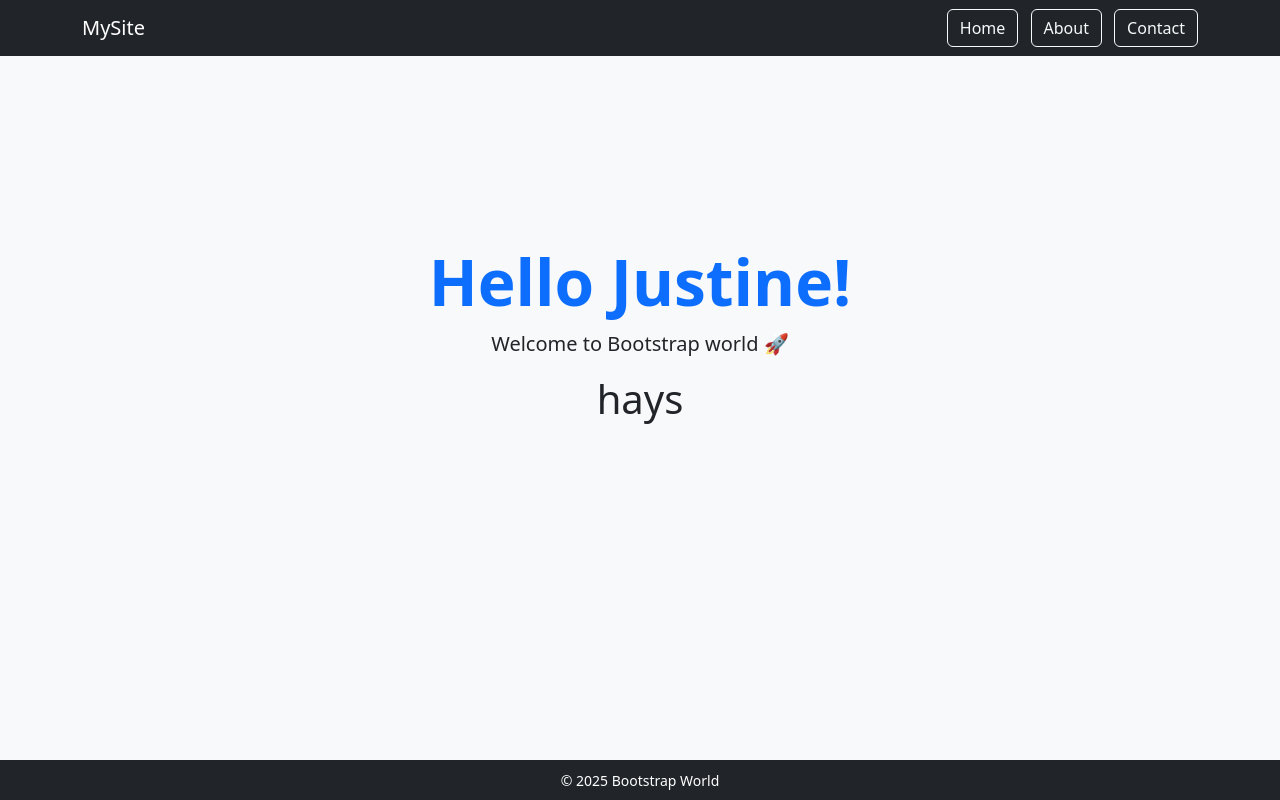
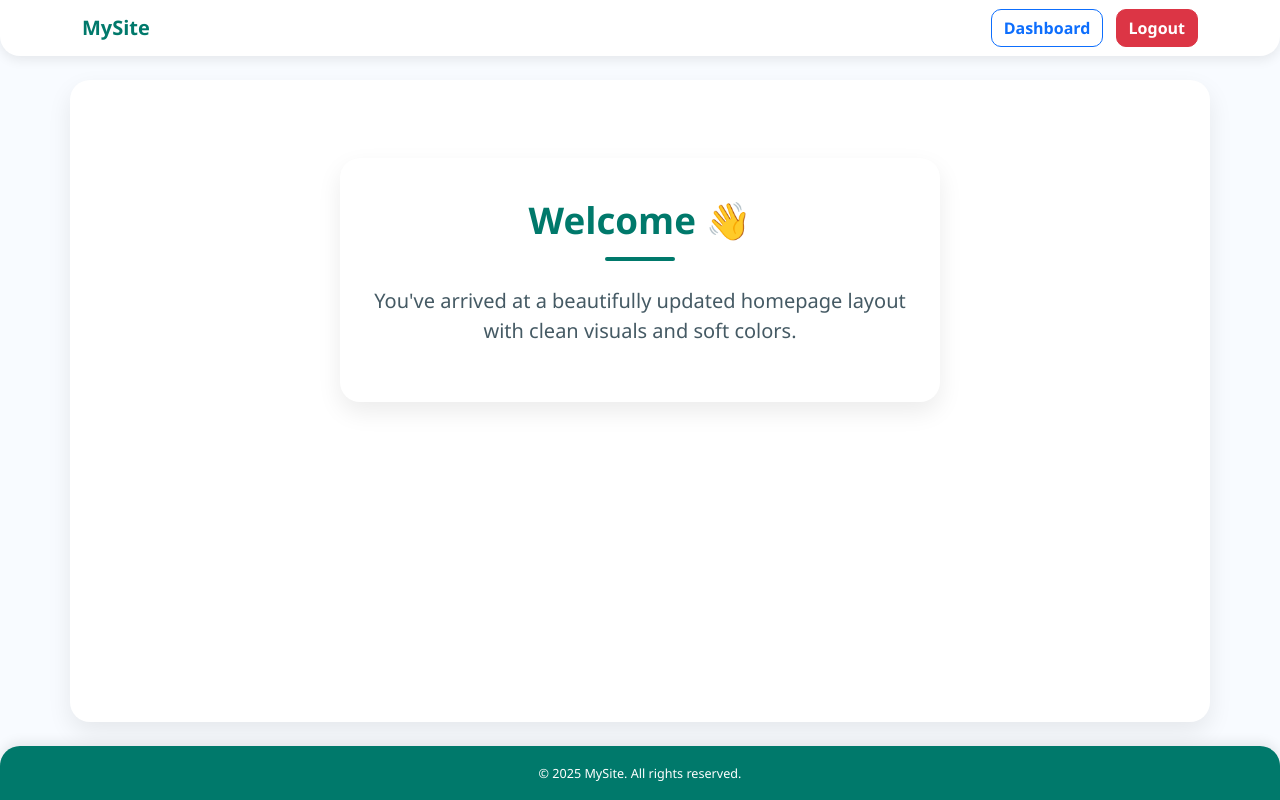
Before and after one commit to dfwFau/WebSystem-ITE311, a CodeIgniter 4 app: the page made by app/Views/index.php in a window 1280 px wide. Run offline with PHP 8.4 and a stand-in for CodeIgniter, Linux system fonts and the light colour scheme; the template is opened without the code that fills it, so the values that code supplies are empty; some libraries are stand-ins or nearby versions.

Commit message:
change the design of my template

```diff
--- a/app/Views/index.php
+++ b/app/Views/index.php
@@ -1,37 +1,69 @@
-<!DOCTYPE html>
-<html lang="en">
-<head>
-  <meta charset="UTF-8">
-  <meta name="viewport" content="width=device-width, initial-scale=1">
-  <title>Homepage</title>
-  <link href="https://cdn.jsdelivr.net/npm/bootstrap@5.3.2/dist/css/bootstrap.min.css" rel="stylesheet">
-</head>
-<body class="d-flex flex-column min-vh-100 bg-light">
+<?= $this->extend('template') ?>
 
-  <!-- Navbar -->
-  <nav class="navbar navbar-expand-lg navbar-dark bg-dark">
-    <div class="container">
-      <a class="navbar-brand" href="<?= base_url('/') ?>">MySite</a>
-      <div>
-        <a class="btn btn-outline-light me-2" href="<?= base_url('/') ?>">Home</a>
-        <a class="btn btn-outline-light me-2" href="<?= base_url('/about') ?>">About</a>
-        <a class="btn btn-outline-light" href="<?= base_url('/contact') ?>">Contact</a>
-      </div>
+<?= $this->section('title') ?>Home<?= $this->endSection() ?>
+
+<?= $this->section('content') ?>
+<style>
+    body {
+        background: #f8fbff; /* light blue-white background */
+        font-family: 'Segoe UI', Tahoma, Geneva, Verdana, sans-serif;
+    }
+
+    .homepage-card {
+        background: #ffffff;
+        border-radius: 20px;
+        padding: 40px 30px;
+        max-width: 600px;
+        margin: 0 auto; /* keeps it centered */
+        box-shadow: 0 10px 25px rgba(0, 0, 0, 0.08);
+        transition: transform 0.3s ease, box-shadow 0.3s ease;
+        text-align: center;
+    }
+
+    .homepage-card:hover {
+        transform: translateY(-6px);
+        box-shadow: 0 16px 35px rgba(0, 0, 0, 0.12);
+    }
+
+    h1 {
+        color: #00796b; /* deep teal */
+        font-weight: 700;
+        font-size: 2.3rem;
+    }
+
+    p {
+        color: #455a64; /* dark gray-blue */
+        font-size: 1.1rem;
+    }
+
+    .divider {
+        width: 70px;
+        height: 4px;
+        background: #00796b;
+        margin: 15px auto 25px auto;
+        border-radius: 3px;
+    }
+
+    @media (max-width: 768px) {
+        .homepage-card {
+            padding: 30px 20px;
+        }
+
+        h1 {
+            font-size: 2rem;
+        }
+
+        p {
+            font-size: 1rem;
+        }
+    }
+</style>
+
+<div class="container py-5">
+    <div class="homepage-card">
+        <h1>Welcome 👋</h1>
+        <div class="divider"></div>
+        <p class="lead">You've arrived at a beautifully updated homepage layout with clean visuals and soft colors.</p>
     </div>
-  </nav>
-
-  <!-- Centered Content -->
-  <div class="container text-center my-auto py-5">
-    <h1 class="display-3 fw-bold text-primary">Hello Justine!</h1>
-    <p class="lead">Welcome to Bootstrap world 🚀</p>
-    <h1>hays</h1>
-  </div>
-
-  <!-- Footer -->
-  <footer class="bg-dark text-white text-center py-2 mt-auto">
-    <small>&copy; 2025 Bootstrap World</small>
-  </footer>
-
-  <script src="https://cdn.jsdelivr.net/npm/bootstrap@5.3.2/dist/js/bootstrap.bundle.min.js"></script>
-</body>
-</html>
+</div>
+<?= $this->endSection() ?>
--- a/app/Views/template.php
+++ b/app/Views/template.php
@@ -3,38 +3,99 @@
 <head>
   <meta charset="UTF-8">
   <meta name="viewport" content="width=device-width, initial-scale=1">
-  <title><?= $this->renderSection('title') ?> - MyCI</title>
+  <title><?= $this->renderSection('title') ?> - MySite</title>
   <!-- Bootstrap CSS -->
   <link href="https://cdn.jsdelivr.net/npm/bootstrap@5.3.2/dist/css/bootstrap.min.css" rel="stylesheet">
+
+  <style>
+    body {
+      background: #f8fbff; /* same as login page */
+      font-family: 'Segoe UI', Tahoma, Geneva, Verdana, sans-serif;
+    }
+
+    /* Navbar */
+    .navbar {
+      box-shadow: 0 4px 12px rgba(0, 0, 0, 0.08);
+      border-radius: 0 0 20px 20px;
+      transition: all 0.3s ease;
+    }
+
+    .navbar-brand {
+      font-weight: 700;
+      color: #00796b !important; /* match login accent */
+    }
+
+    .navbar .btn {
+      border-radius: 10px;
+      font-weight: 600;
+      transition: transform 0.2s ease, box-shadow 0.2s ease;
+    }
+
+    .navbar .btn:hover {
+      transform: translateY(-2px);
+      box-shadow: 0 4px 10px rgba(0, 0, 0, 0.12);
+    }
+
+    /* Page container (similar feel as auth card) */
+    main.container {
+      background: #ffffff;
+      border-radius: 20px;
+      padding: 30px;
+      box-shadow: 0 10px 25px rgba(0, 0, 0, 0.08);
+      transition: transform 0.3s ease, box-shadow 0.3s ease;
+    }
+
+    main.container:hover {
+      transform: translateY(-4px);
+      box-shadow: 0 16px 35px rgba(0, 0, 0, 0.12);
+    }
+
+    /* Footer */
+    footer {
+      background: #00796b;
+      color: white;
+      font-size: 0.9rem;
+      border-radius: 20px 20px 0 0;
+      box-shadow: 0 -4px 12px rgba(0,0,0,0.08);
+    }
+  </style>
 </head>
-<body class="d-flex flex-column min-vh-100 bg-light">
+<body class="d-flex flex-column min-vh-100">
 
   <?php if (!session()->get('isAuthenticated')): ?>
-    <!-- NAVBAR for guests (not logged in) -->
-    <nav class="navbar navbar-expand-lg navbar-dark bg-dark">
+    <!-- NAVBAR for guests -->
+    <nav class="navbar navbar-expand-lg bg-white">
       <div class="container">
         <a class="navbar-brand" href="<?= base_url('/') ?>">MySite</a>
         <div class="ms-auto">
-          <a class="btn btn-outline-light me-2" href="<?= base_url('/') ?>">Home</a>
-          <a class="btn btn-outline-light me-2" href="<?= base_url('/about') ?>">About</a>
-          <a class="btn btn-outline-light me-2" href="<?= base_url('/contact') ?>">Contact</a>
-          <a class="btn btn-success" href="<?= base_url('/login') ?>">Login</a>
+          <a class="btn btn-outline-primary me-2" href="<?= base_url('/') ?>">Home</a>
+          <a class="btn btn-outline-primary me-2" href="<?= base_url('/about') ?>">About</a>
+          <a class="btn btn-outline-primary me-2" href="<?= base_url('/contact') ?>">Contact</a>
+          <a class="btn btn-primary" href="<?= base_url('/login') ?>">Login</a>
         </div>
       </div>
     </nav>
   <?php else: ?>
-    <!-- Include role-based header -->
-    <?= $this->include('template/header') ?>
+    <!-- NAVBAR for logged-in users -->
+    <nav class="navbar navbar-expand-lg bg-white">
+      <div class="container">
+        <a class="navbar-brand" href="<?= base_url('/dashboard') ?>">MySite</a>
+        <div class="ms-auto">
+          <a class="btn btn-outline-primary me-2" href="<?= base_url('/dashboard') ?>">Dashboard</a>
+          <a class="btn btn-danger" href="<?= base_url('/logout') ?>">Logout</a>
+        </div>
+      </div>
+    </nav>
   <?php endif; ?>
 
-  <!-- Centered Page Content -->
-  <div class="container text-center my-auto py-5">
+  <!-- Page Content -->
+  <main class="container my-4 flex-grow-1">
     <?= $this->renderSection('content') ?>
-  </div>
+  </main>
 
   <!-- Footer -->
-  <footer class="bg-dark text-white text-center py-2 mt-auto">
-    <small>&copy; <?= date('Y') ?> MyCI Project</small>
+  <footer class="text-center py-3 mt-auto">
+    <small>&copy; <?= date('Y') ?> MySite. All rights reserved.</small>
   </footer>
 
   <!-- Bootstrap JS -->
```
Also changed, not shown: app/Config/Routes.php (+4 -6 lines), app/Views/dashboard.php (deleted, +0 -68 lines), app/Views/home.php (deleted, +0 -69 lines), app/Views/template/header.php (+13 -7 lines), 3 other files.
